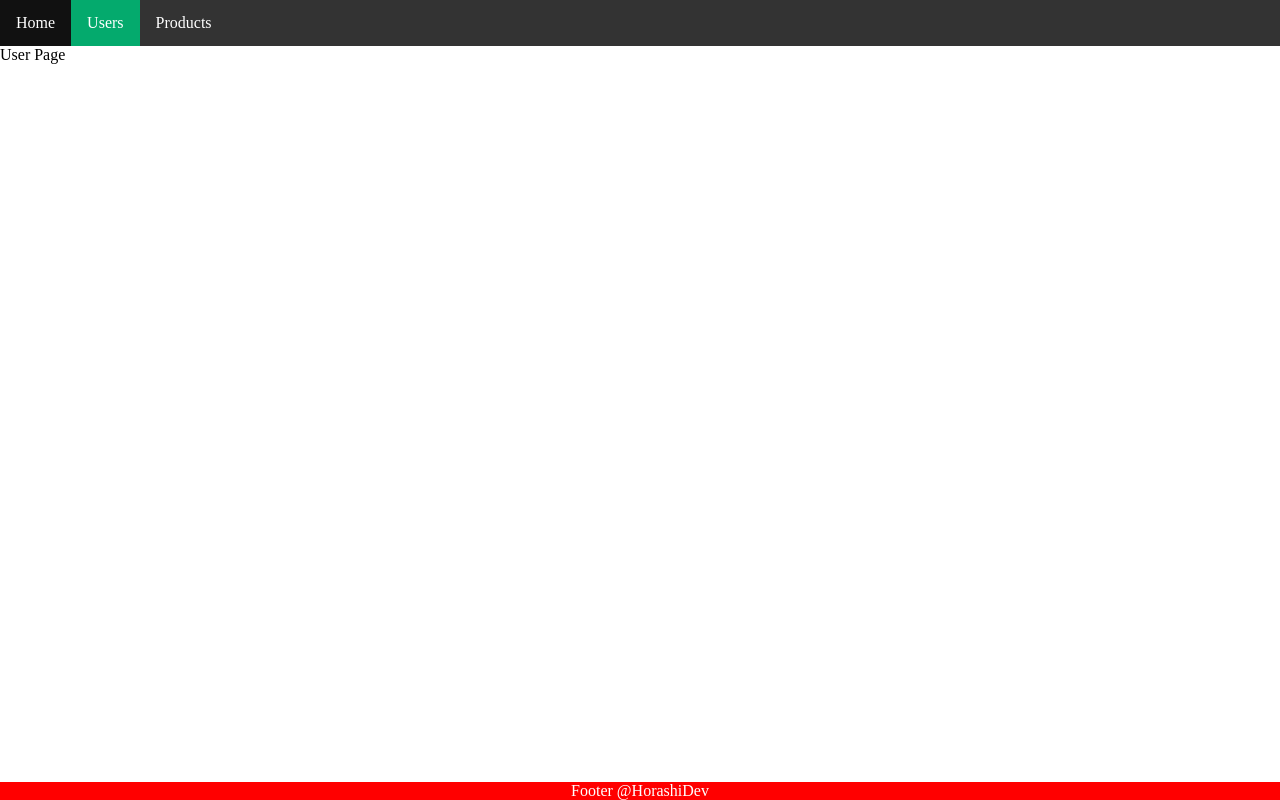
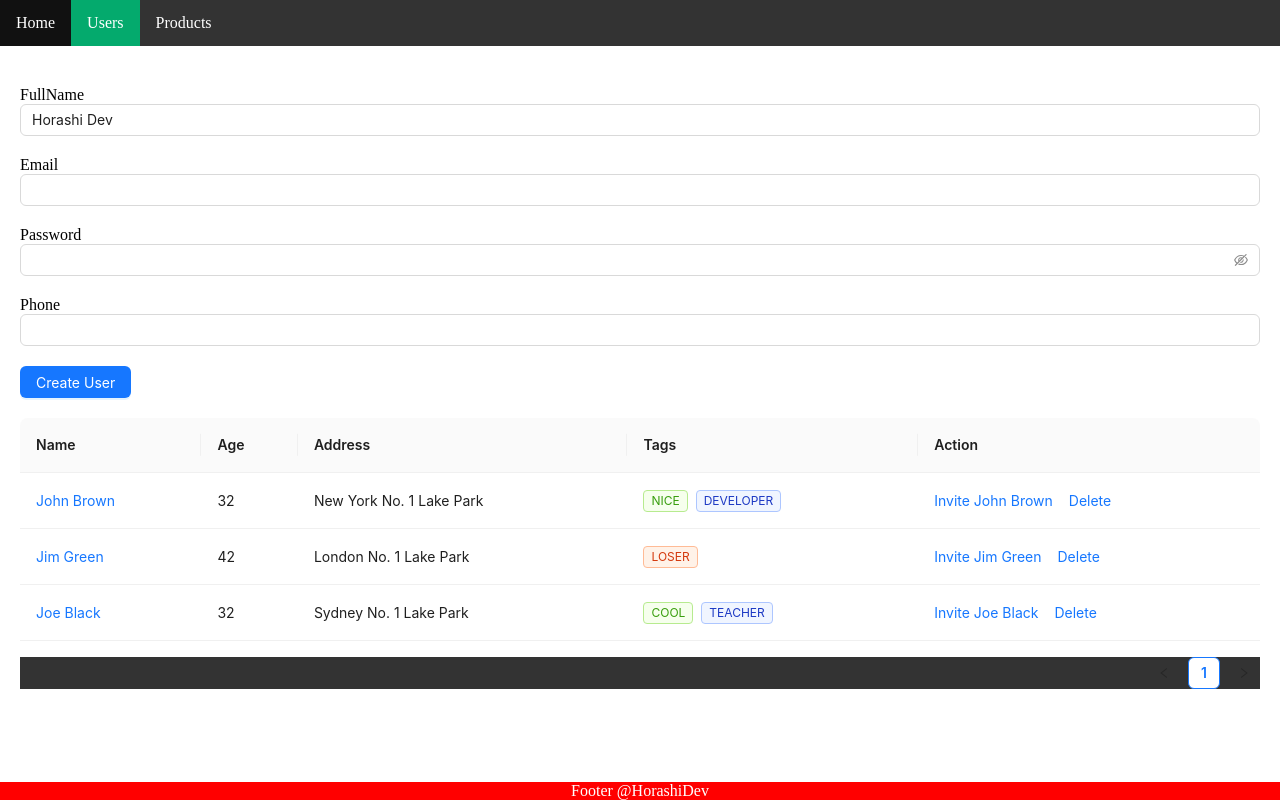
Before and after one commit to Nguyenductam1905/react-vite-horashidev, a React (Vite) app: page /users in a window 1280 px wide. Built offline with nearby package versions, Linux system fonts and the light colour scheme.

Commit message:
video 68

```diff
--- a/package.json
+++ b/package.json
@@ -15,6 +15,8 @@
     "preview": "vite preview"
   },
   "dependencies": {
+    "@ant-design/icons": "5.3.7",
+    "antd": "5.18.1",
     "react": "18.3.1",
     "react-dom": "18.3.1",
     "react-router-dom": "6.23.1"
--- a/src/App.jsx
+++ b/src/App.jsx
@@ -1,5 +1,5 @@
-import Header from './layout/header'
-import Footer from './layout/footer'
+import Header from './components/layout//header'
+import Footer from './components/layout/footer'
 import { Outlet, } from 'react-router-dom'
 
 
--- a/src/layout/footer.jsx
+++ b/src/components/layout/footer.jsx
@@ -1,4 +1,4 @@
-import "../layout/footer.css"
+import "./footer.css"
 
 const Footer = () => {
     return (
--- /dev/null
+++ b/src/components/user/user.form.jsx
@@ -0,0 +1,55 @@
+import { Button, Input } from "antd"
+import { useState } from "react"
+// import { EyeInvisibleOutlined, EyeTwoTone } from '@ant-design/icons';
+
+const UserForm = () => {
+    const [fullName, setFullName] = useState("Horashi Dev")
+    const [email, setEmail] = useState("")
+    const [password, setPassword] = useState("")
+    const [phone, setPhone] = useState('')
+
+    console.log("Check form", fullName, email, password, phone);
+
+
+    return (
+        <div className="user-form" style={{margin: "20px 0"}}>
+            <div style={{display: "flex", gap: "20px", flexDirection: "column"}}>
+                <div>
+                    <span>FullName</span>
+                    <Input
+                    value={fullName}
+                    onChange={() => {setFullName(event.target.value)}}
+                    />
+                </div>
+                <div>
+                    <span>Email</span>
+                    <Input
+                    value={email}
+                    onChange={() => {setEmail(event.target.value)}}
+                    />
+                </div>
+                <div>
+                    <span>Password</span>
+                    <Input.Password
+                        // placeholder="input password"
+                        // iconRender={(visible) => (visible ? <EyeTwoTone /> : <EyeInvisibleOutlined />)}
+                        value={password}
+                    onChange={() => {setPassword(event.target.value)}}
+                    />
+                </div>
+                <div>
+                    <span>Phone</span>
+                    <Input
+                    value={phone}
+                    onChange={() => {setPhone(event.target.value)}}
+                    />
+                </div>
+                <div>
+                    <Button type="primary">Create User</Button>
+                </div>
+            </div>
+        </div>
+    )
+}
+
+export default UserForm
--- /dev/null
+++ b/src/components/user/user.table.jsx
@@ -0,0 +1,81 @@
+import { Space, Table, Tag } from 'antd';
+
+
+
+  const UserTable = () => {
+    const columns = [
+    {
+      title: 'Name',
+      dataIndex: 'name',
+      key: 'name',
+      render: text => <a>{text}</a>,
+    },
+    {
+      title: 'Age',
+      dataIndex: 'age',
+      key: 'age',
+    },
+    {
+      title: 'Address',
+      dataIndex: 'address',
+      key: 'address',
+    },
+    {
+      title: 'Tags',
+      key: 'tags',
+      dataIndex: 'tags',
+      render: (_, { tags }) => (
+        <>
+          {tags.map(tag => {
+            let color = tag.length > 5 ? 'geekblue' : 'green';
+            if (tag === 'loser') {
+              color = 'volcano';
+            }
+            return (
+              <Tag color={color} key={tag}>
+                {tag.toUpperCase()}
+              </Tag>
+            );
+          })}
+        </>
+      ),
+    },
+    {
+      title: 'Action',
+      key: 'action',
+      render: (_, record) => (
+        <Space size="middle">
+          <a>Invite {record.name}</a>
+          <a>Delete</a>
+        </Space>
+      ),
+    },
+    ];
+    const data = [
+        {
+        key: '1',
+        name: 'John Brown',
+        age: 32,
+        address: 'New York No. 1 Lake Park',
+        tags: ['nice', 'developer'],
+        },
+        {
+        key: '2',
+        name: 'Jim Green',
+        age: 42,
+        address: 'London No. 1 Lake Park',
+        tags: ['loser'],
+        },
+        {
+        key: '3',
+        name: 'Joe Black',
+        age: 32,
+        address: 'Sydney No. 1 Lake Park',
+        tags: ['cool', 'teacher'],
+        },
+    ];
+    return (
+        <Table columns={columns} dataSource={data} />
+    )}
+
+export default UserTable
--- a/src/pages/user.jsx
+++ b/src/pages/user.jsx
@@ -1,6 +1,12 @@
+import UserForm from "../components/user/user.form"
+import UserTable from "../components/user/user.table"
+
 const UserPage = () => {
     return(
-        <div>User Page</div>
+        <div style={{padding: "20px"}}>
+            <UserForm/>
+            <UserTable/>
+        </div>
     )
 }
 export default UserPage
```
Also changed, not shown: src/components/layout/footer.css (renamed from src/layout/footer.css), src/components/layout/header.css (renamed from src/layout/header.css), src/components/layout/header.jsx (renamed from src/layout/header.jsx), 1 other file (tests, documents, lock files or other folders).
